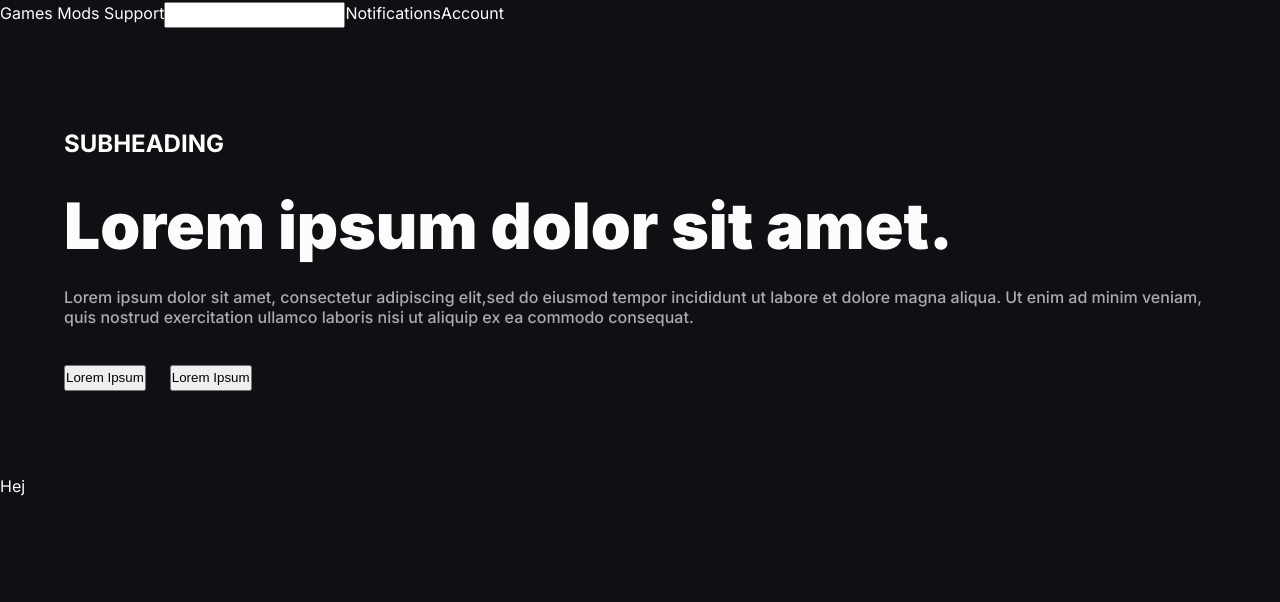
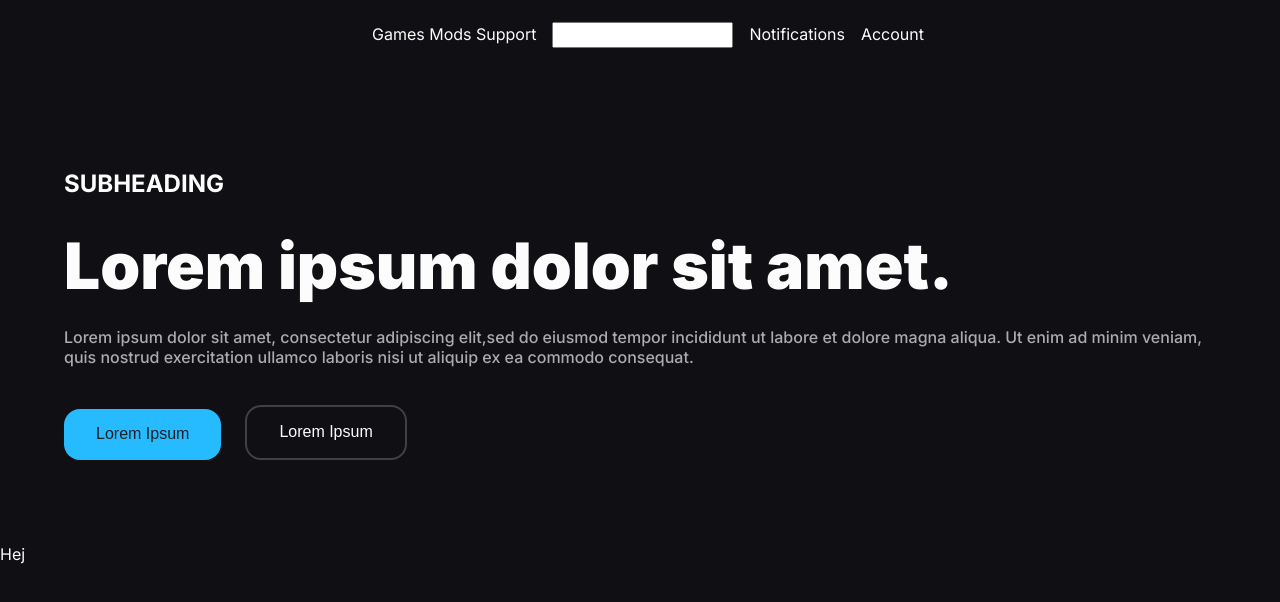
Before and after one commit to visceral89/Vault-Mods, a Next.js app: page / in a window 1280 px wide. Shown: the top 602 px of the page. Built offline with nearby package versions, Linux system fonts and the light colour scheme.

Commit message:
navbar and page work

```diff
--- a/app/components/navbar/Navbar.module.scss
+++ b/app/components/navbar/Navbar.module.scss
@@ -1,5 +1,29 @@
 @import "../../styles/breakpoints";
+@import "../../styles/variables";
 
 .navbar {
 	display: flex;
+	justify-content: center;
+	gap: $font-size-base;
+	align-items: center;
+
+	//
+	min-height: $font-size-l;
+	padding: 1.25rem 2rem;
 }
+
+.navbarDropDownLinks {
+	display: none;
+	gap: $font-size-base;
+}
+
+.navbarUserLinks {
+	display: flex;
+	gap: $font-size-base;
+}
+
+@include l {
+	.navbarDropDownLinks {
+		display: block;
+	}
+}
--- a/app/styles/Buttons.module.scss
+++ b/app/styles/Buttons.module.scss
@@ -0,0 +1,36 @@
+@import "variables";
+@import "colors";
+
+.ctaButton {
+	display: flex;
+	flex-direction: row;
+	justify-content: center;
+	align-items: center;
+	border: none;
+	//
+	padding: 0.75rem $font-size-l;
+	border-radius: $font-size-base;
+	//
+	color: $bg-color-alt;
+	background-color: $accent-color;
+	//
+	font-weight: 500;
+	font-size: $font-size-base;
+	//
+	transition: background-color 0.15s linear;
+	&:hover {
+		background-color: $accent-color-hover;
+	}
+}
+
+.button {
+	@extend .ctaButton;
+	border: 2px solid $panel-color;
+	background-color: transparent;
+	color: $text-color;
+	transition: border 0.15s linear;
+	&:hover {
+		background-color: $panel-color-hover;
+		border: 2px solid $text-color;
+	}
+}
--- a/app/styles/_fonts.scss
+++ b/app/styles/_fonts.scss
@@ -1,5 +1,6 @@
 @import "variables";
 @import "colors";
+@import "breakpoints";
 
 @mixin heading1 {
 	font-size: $font-size-xl;
--- a/app/styles/_variables.scss
+++ b/app/styles/_variables.scss
@@ -4,5 +4,6 @@
 $font-size-base: 16px; // 1 rem
 $font-size-sm: 0.5rem; // 8px
 $font-size-md: 1.5rem; // 24px
+$font-size-l: 2rem; // 32px
 $font-size-xl: 4rem; // 64px
 $font-size-xxl: 6rem; // 96px rem
```
